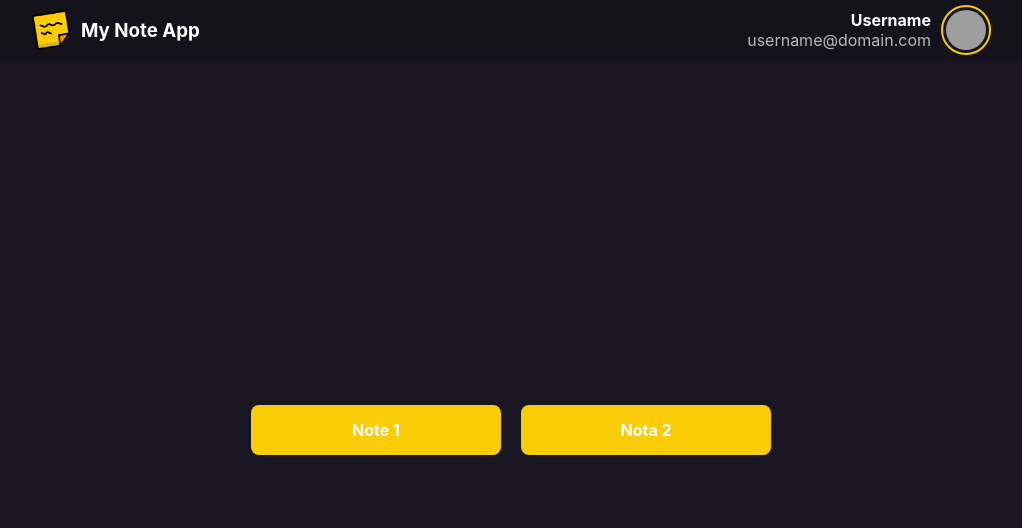
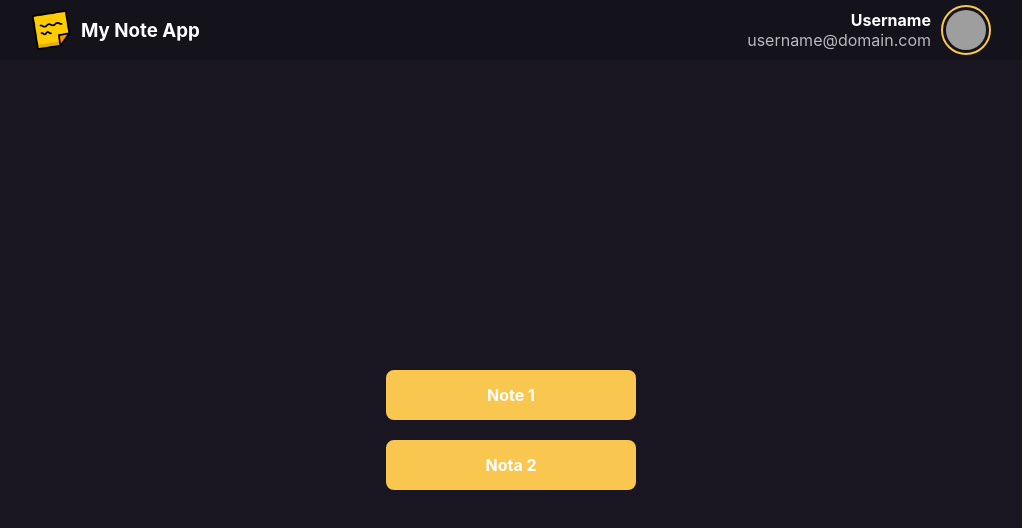
Before and after one commit to gustavoharff/private-notes, a React app in the folder packages/web/: page /#/lobby in a window 1280 px wide. Shown: the top 528 px of the page, without its empty margins (129-1151 px from the left). Built offline with nearby package versions, Linux system fonts and the light colour scheme; grey boxes are pictures that could not be loaded.

Commit message:
feat: change colors

```diff
--- a/packages/web/src/components/Header/styles.ts
+++ b/packages/web/src/components/Header/styles.ts
@@ -55,7 +55,7 @@ export const Profile = styled(Link)`
     width: 50px;
     height: 50px;
     border-radius: 50%;
-    border: 2px solid #f9cc04;
+    border: 2px solid #f9c74f;
     padding: 3px;
   }
 `;
--- a/packages/web/src/pages/Dashboard/styles.ts
+++ b/packages/web/src/pages/Dashboard/styles.ts
@@ -26,7 +26,7 @@ export const Container = styled.div`
   a {
     width: 250px;
     height: 50px;
-    background: #2ebc4f;
+    background: #90be6d;
     color: #fff;
     display: flex;
     align-items: center;
@@ -37,7 +37,7 @@ export const Container = styled.div`
     transition: background-color 0.2s;
 
     &:hover {
-      background: ${darken(0.3, '#2ebc4f')};
+      background: ${darken(0.2, '#90be6d')};
     }
   }
 `;
--- a/packages/web/src/pages/Lobby/styles.ts
+++ b/packages/web/src/pages/Lobby/styles.ts
@@ -6,13 +6,14 @@ export const Container = styled.div`
   align-items: center;
   justify-content: center;
   height: calc(100vh - 60px);
+  flex-direction: column;
 
   a {
     text-decoration: none;
     border: 0;
     width: 250px;
     height: 50px;
-    background: #f9cc04;
+    background: #f9c74f;
     color: #fff;
     display: flex;
     align-items: center;
@@ -25,7 +26,7 @@ export const Container = styled.div`
     margin: 10px;
 
     &:hover {
-      background: ${darken(0.3, '#F9CC04')};
+      background: ${darken(0.2, '#f9c74f')};
     }
   }
 `;
--- a/packages/web/src/pages/Profile/styles.ts
+++ b/packages/web/src/pages/Profile/styles.ts
@@ -12,7 +12,7 @@ export const Container = styled.div`
     border: 0;
     width: 250px;
     height: 50px;
-    background: #d95151;
+    background: #f94144;
     color: #fff;
     display: flex;
     align-items: center;
@@ -24,7 +24,7 @@ export const Container = styled.div`
     font-size: 16px;
 
     &:hover {
-      background: ${darken(0.3, '#D95151')};
+      background: ${darken(0.2, '#f94144')};
     }
   }
 `;
```
